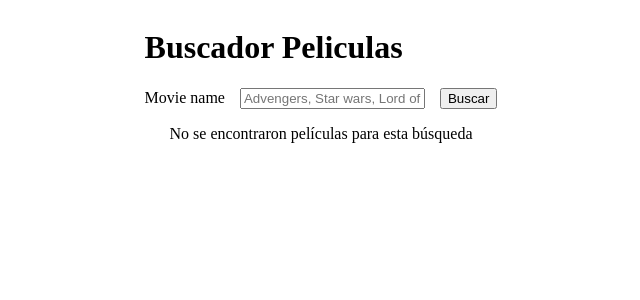
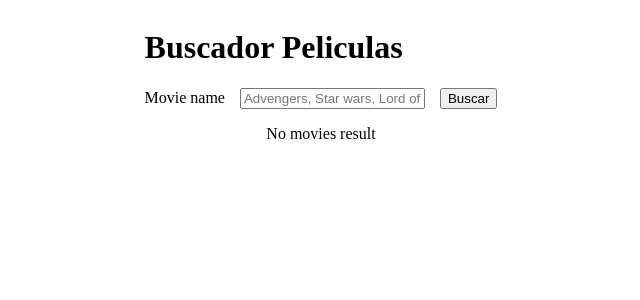
Before and after one commit to Tere-spex/movies_react_app, a React (Vite) app: page / in a window 1280 px wide. Shown: the top 300 px of the page, without its empty margins (319-959 px from the left). Built offline with nearby package versions, Linux system fonts and the light colour scheme.

Commit message:
movies component for the movies render

```diff
--- a/src/App.jsx
+++ b/src/App.jsx
@@ -1,10 +1,10 @@
 import './App.css'
 import withResults from './mocks/with-results.json'
 // import withoutResults from './mocks/no-results.json'
+import { Movies } from './components/Movies'
 
 function App() {
   const movies = withResults.Search
-  const hasMovies = movies.length > 0
 
   return (
     <div className='page'>
@@ -15,27 +15,10 @@ function App() {
           <input type="text" placeholder='Advengers, Star wars, Lord of the rings' />
           <button type='submit'>Buscar</button>
         </form>
+        <main>
+          <Movies movies = {movies}/>
+        </main>
       </header>
-      <main>
-        {hasMovies
-        ?(
-          <ul>
-            {
-              movies.map(movie => (
-                <li key={movie.imdbID}>
-                  <h3>{movie.Title}</h3>
-                  <p>{movie.Year}</p>
-                  <img src={movie.Poster} alt={movie.Title} />
-                </li>
-              ))
-            }
-          </ul>
-        )
-        : (
-          <p>No se encontraron películas para esta búsqueda</p>
-        )
-        }
-      </main>
     </div>
   )
 }
--- /dev/null
+++ b/src/components/Movies.jsx
@@ -0,0 +1,33 @@
+function ListOfMovies ({ movies }){//paso las movies por props del componente padre que en este caso es la App
+
+  return (
+      <ul>
+        {
+            movies.map(movie => (
+                <li key={movie.imdbID}>
+                    <h3>{movie.Title}</h3>
+                    <p>{movie.Year}</p>
+                    <img src={movie.Poster} alt={movie.Title} />
+                </li>
+            ))
+        }
+        </ul>
+  )
+}
+
+function NoMoviesResult(){
+    return(
+        <p>No movies result</p>
+    )
+}
+
+
+export function Movies({ movies }){
+    const hasMovies = movies.length > 0
+    return (
+        hasMovies
+        ? <ListOfMovies movies={movies} />
+        : <NoMoviesResult />
+
+    )
+}
```
